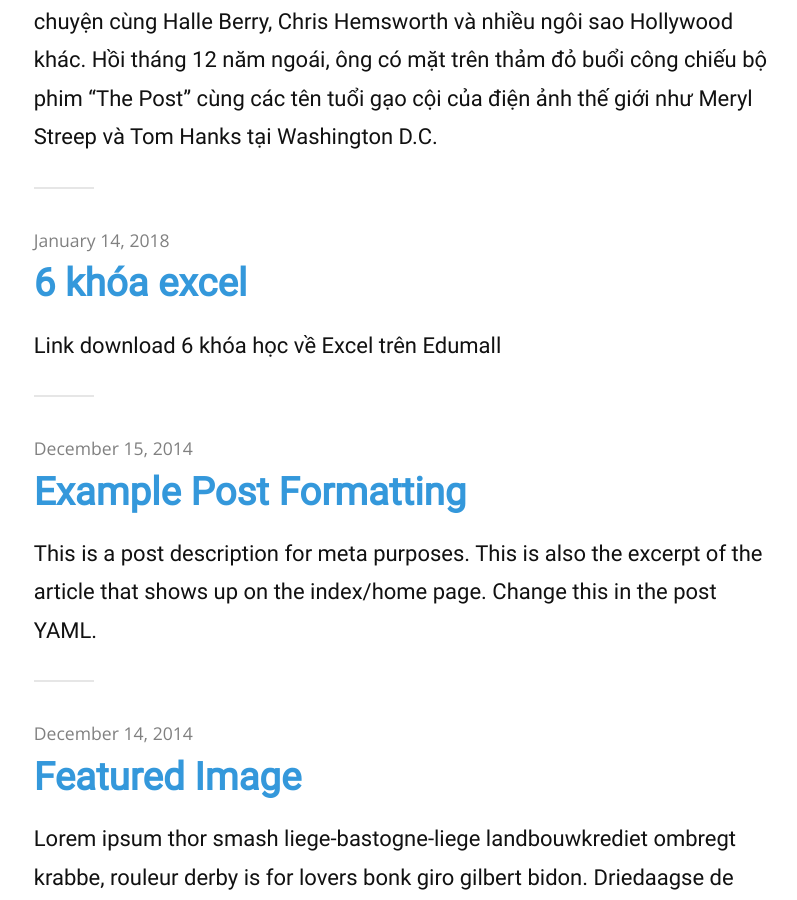
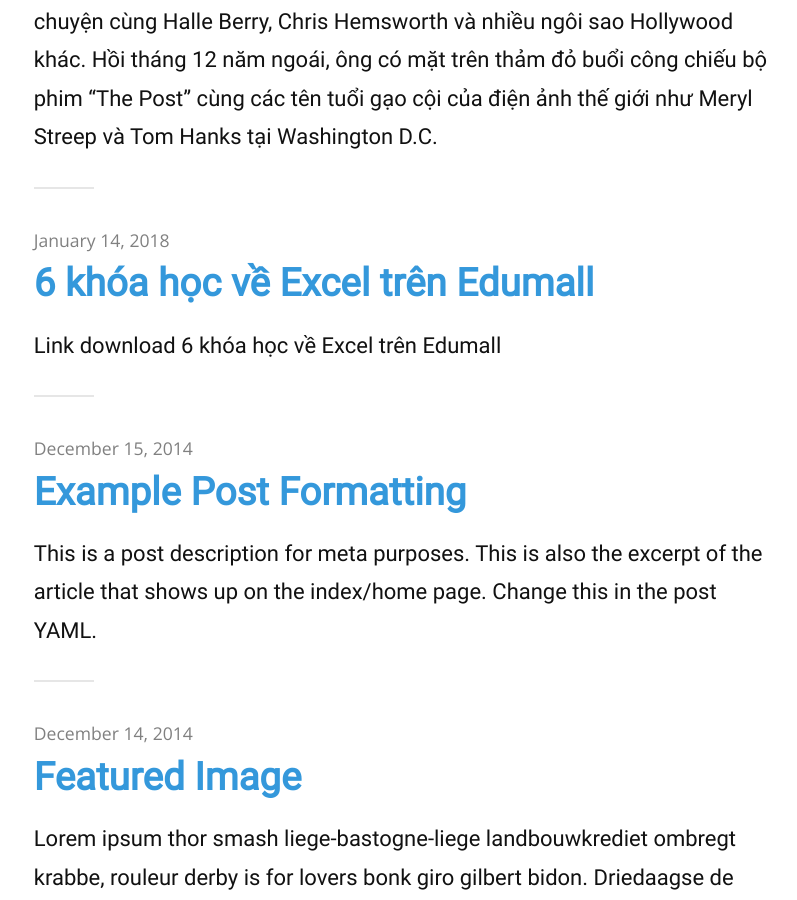
Before and after one commit to dendosg/note, a Jekyll site: the page built from index.html, in a window 1280 px wide and 900 px high, scrolled down 639 px. Shown: the whole window, without its empty margins (235-1032 px from the left). Built offline with Jekyll 4.4.1, drawn with Linux system fonts in a browser that asks for light colours; nearby versions of some CDN libraries; the list of posts is cut into pages by our own code.

Commit message:
Update and rename 2018-01-14-6-khoa-excel.md to 2018-01-14-6-khoa-hoc-excel-tren-edumall.md

```diff
--- a/_posts/2018-01-14-6-khoa-excel.md
+++ b/_posts/2018-01-14-6-khoa-hoc-excel-tren-edumall.md
@@ -1,6 +1,6 @@
 ---
 layout: post
-title:  "6 khóa excel"
+title:  "6 khóa học về Excel trên Edumall"
 date:   2018-01-14
 ---
 
```
